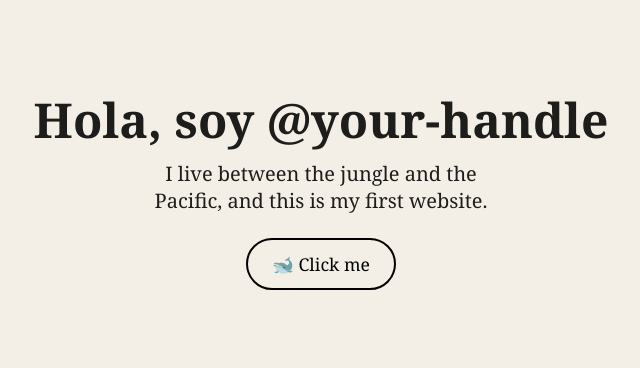
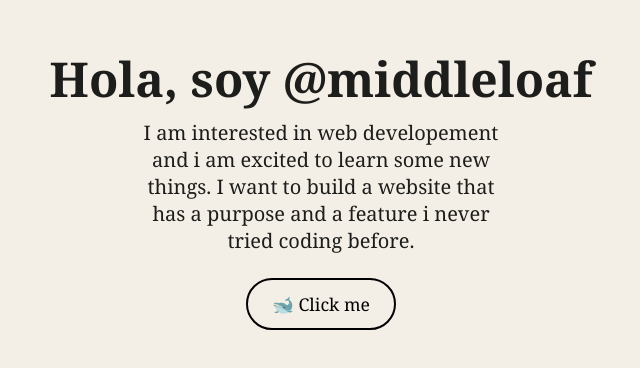
Before and after one commit to middleloaf/hello-osa, a plain HTML site: page index.html in a window 1280 px wide. Shown: the part 236-604 px from the top of the page, without its empty margins (319-959 px from the left). Drawn offline with nearby package versions, Linux system fonts and the light colour scheme.

Commit message:
my first commit

```diff
--- a/index.html
+++ b/index.html
@@ -38,10 +38,10 @@
 <body>
   <main>
     <!-- ✏️ 1. Change this to your GitHub handle / Cambia esto por tu usuario de GitHub -->
-    <h1>Hola, soy @your-handle</h1>
+    <h1>Hola, soy @middleloaf</h1>
 
     <!-- ✏️ 2. One sentence about you / Una frase sobre ti -->
-    <p>I live between the jungle and the Pacific, and this is my first website.</p>
+    <p>I am interested in web developement and i am excited to learn some new things. I want to build a website that has a purpose and a feature i never tried coding before. </p>
 
     <!-- ✏️ 3. Pick your emoji / Elige tu emoji -->
     <button onclick="celebrate()">🐋 Click me</button>
```
